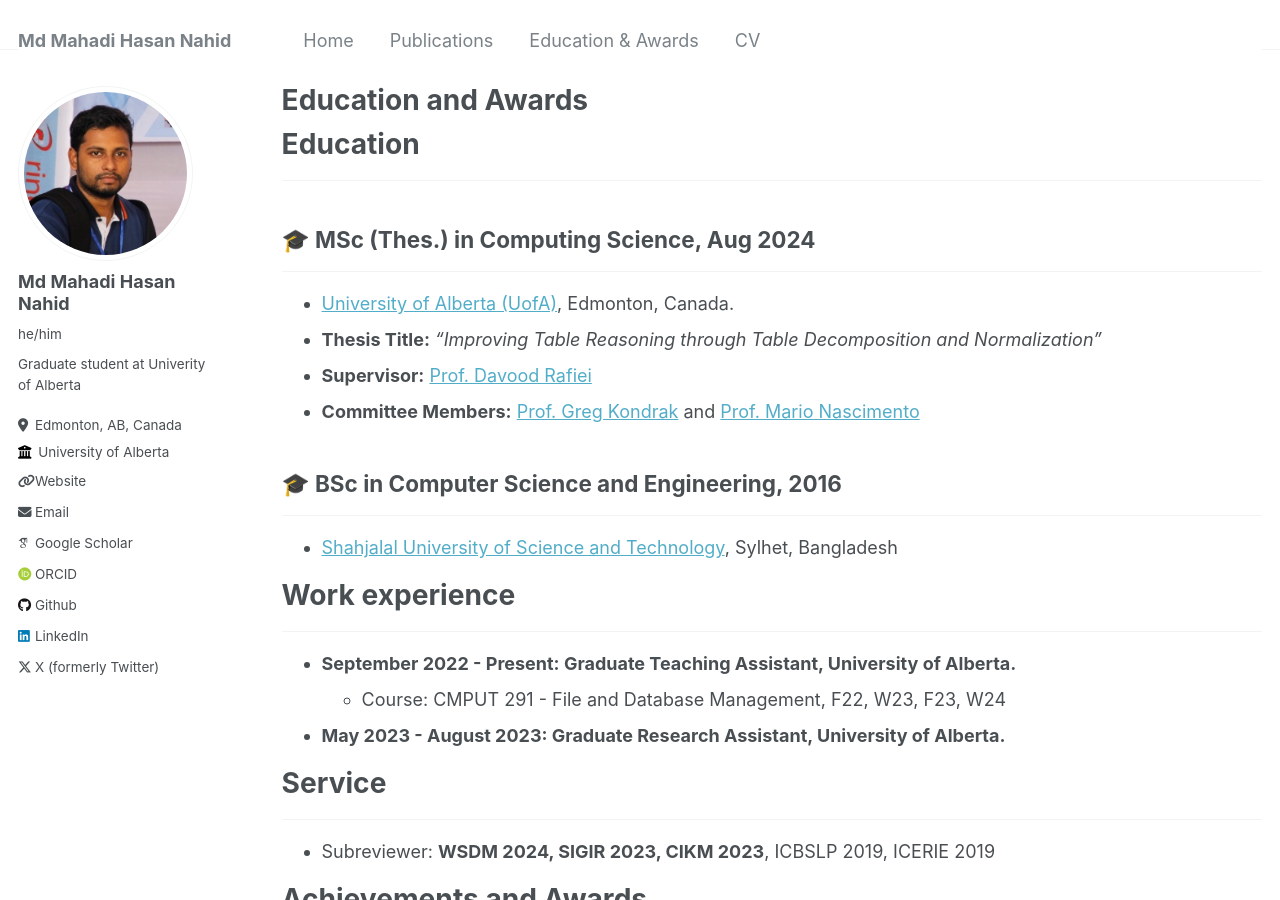
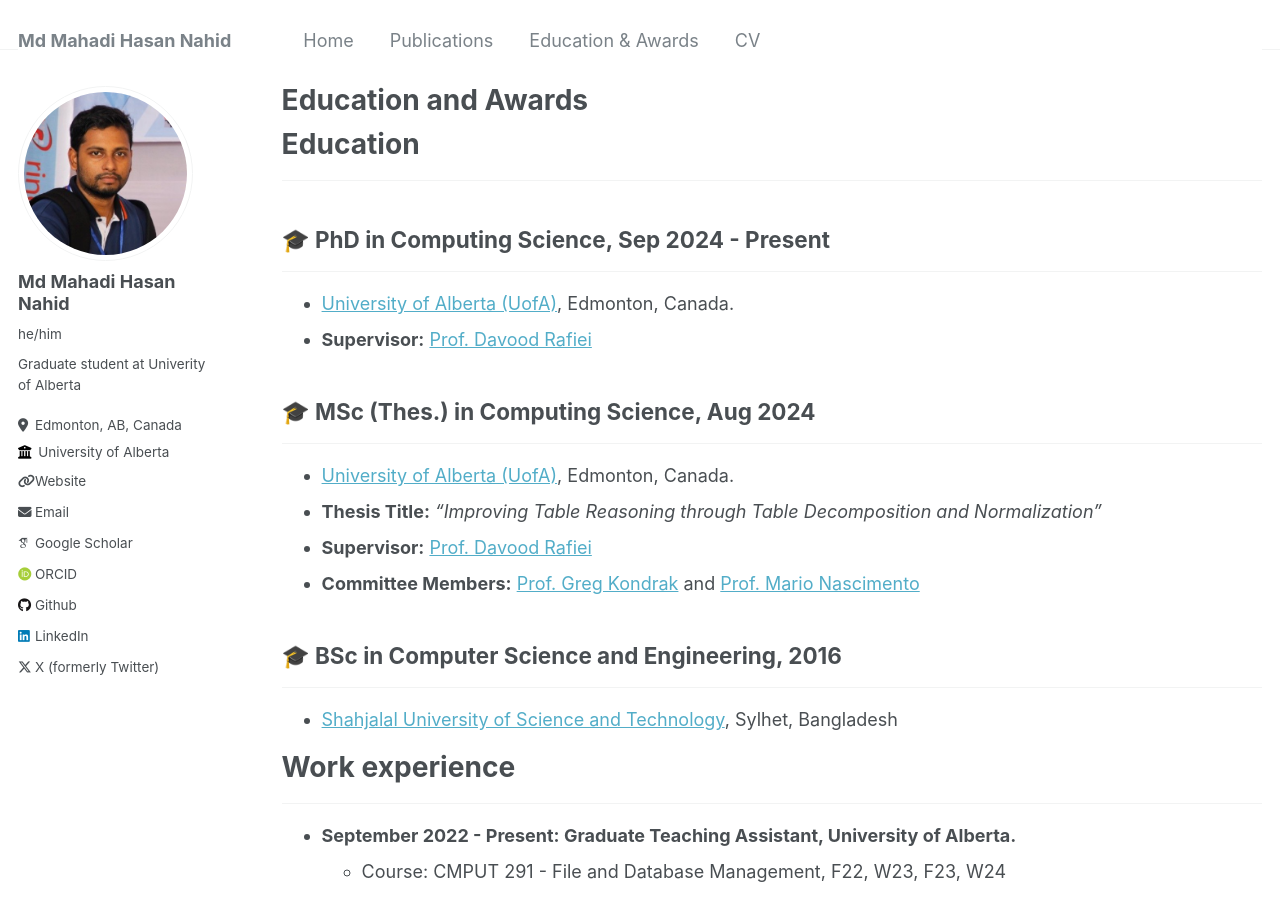
Before and after one commit to mahadi-nahid/mahadi-nahid.github.io, a Jekyll site: the page built from _pages/education-awards.md, in a window 1280 px wide and 900 px high. Built offline with Jekyll 4.4.1, drawn with Linux system fonts in a browser that asks for light colours; some web fonts are replaced.

Commit message:
paper, education updated

```diff
--- a/_pages/education-awards.md
+++ b/_pages/education-awards.md
@@ -6,6 +6,11 @@ author_profile: true
 ---
 # Education
 -----------
+## 🎓 PhD in Computing Science, Sep 2024 - Present
+---------------------------------
+* [University of Alberta (UofA)](https://www.ualberta.ca/index.html), Edmonton, Canada.
+* **Supervisor:** [Prof. Davood Rafiei](https://webdocs.cs.ualberta.ca/~drafiei/)
+
 ## 🎓 MSc (Thes.) in Computing Science, Aug 2024
 ---------------------------------
 * [University of Alberta (UofA)](https://www.ualberta.ca/index.html), Edmonton, Canada.
```
Also changed, not shown: _pages/about.md (+2 -0 lines), _pages/publications.md (+1 -1 lines).
